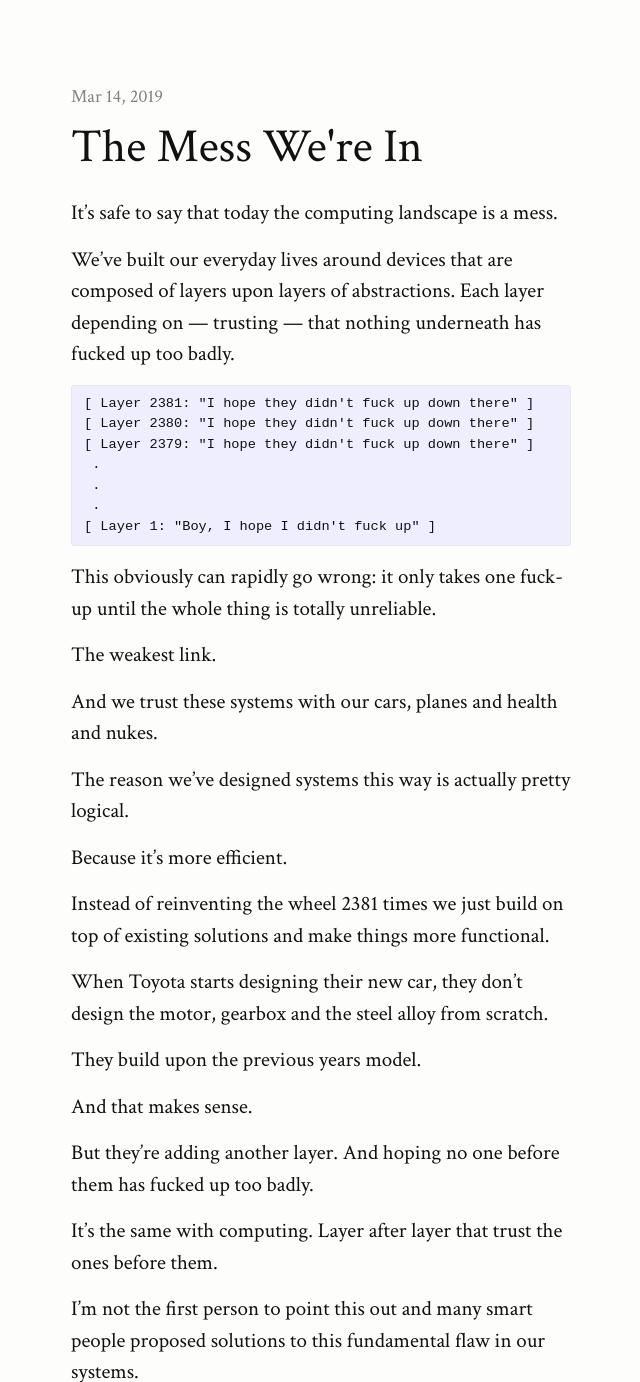
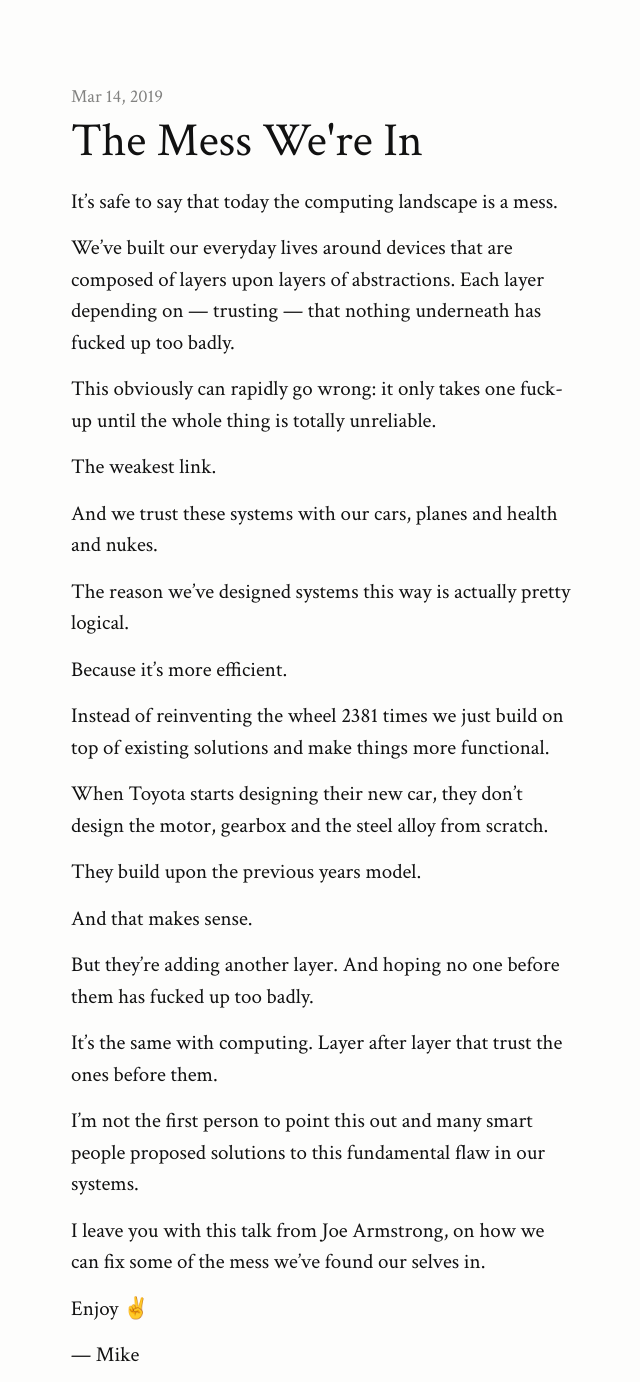
Before and after one commit to mikesoylu/mikesoylu.github.io, a Jekyll site: the page built from _posts/2019-03-14-the-mess-were-in.md, in a window 1280 px wide, cut to the strip 0-1382 px from the top of the page. Shown: the whole strip, without its empty margins (319-959 px from the left). Built offline with Jekyll 4.4.1, drawn with Linux system fonts in a browser that asks for light colours.

Commit message:
new blog

````diff
--- a/_posts/2019-03-14-the-mess-were-in.md
+++ b/_posts/2019-03-14-the-mess-were-in.md
@@ -11,16 +11,6 @@
 We've built our everyday lives around devices that are composed of layers upon layers of abstractions. Each layer depending on — trusting — that nothing underneath has fucked up too badly.
 
 <!--more-->
-
-```
-[ Layer 2381: "I hope they didn't fuck up down there" ]
-[ Layer 2380: "I hope they didn't fuck up down there" ]
-[ Layer 2379: "I hope they didn't fuck up down there" ]
- .
- .
- .
-[ Layer 1: "Boy, I hope I didn't fuck up" ]
-```
 
 This obviously can rapidly go wrong: it only takes one fuck-up until the whole thing is totally unreliable.
 
--- a/_sass/_base.scss
+++ b/_sass/_base.scss
@@ -81,7 +81,7 @@
  * Set `margin-bottom` to maintain vertical rhythm
  */
 h1, h2, h3, h4, h5, h6,
-p, blockquote, pre,
+p, blockquote, pre, aside,
 ul, ol, dl, figure,
 %vertical-rhythm {
   margin-bottom: $spacing-unit / 2;
@@ -163,17 +163,23 @@
 
 
 /**
- * Blockquotes
+ * Blockquotes and asides
  */
 blockquote {
-  color: $grey-color;
-  border-left: 4px solid $grey-color-light;
+  color: $grey-color-dark;
+  border-left: 4px solid $brand-color;
   padding-left: $spacing-unit / 2;
   @include relative-font-size(1.125);
 
   > :last-child {
     margin-bottom: 0;
   }
+}
+
+aside {
+  border: 1px dotted $brand-color;
+  border-radius: 3px;
+  padding: $spacing-unit / 4 $spacing-unit / 2 0 $spacing-unit / 2;
 }
 
 
@@ -186,7 +192,6 @@
   @include relative-font-size(0.65);
   border: 1px solid $grey-color-light;
   border-radius: 3px;
-  background-color: #eef;
 }
 
 code {
--- a/_sass/_layout.scss
+++ b/_sass/_layout.scss
@@ -46,6 +46,7 @@
  */
 .post .title {
   @include relative-font-size(2.25);
+  line-height: 125%;
 
   @include media-query($on-laptop) {
     @include relative-font-size(1.85);
````
Also changed, not shown: _posts/2019-01-22-how-to-land-a-cs-job.md (+2 -2 lines), 1 other file.
